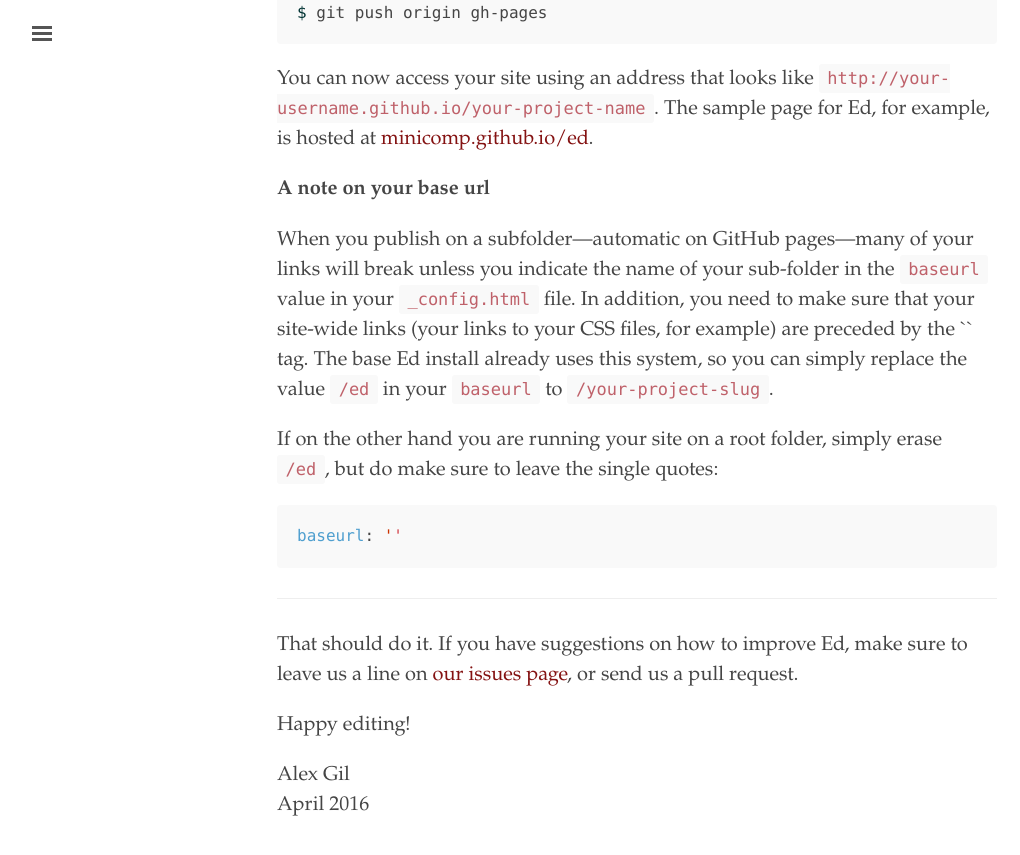
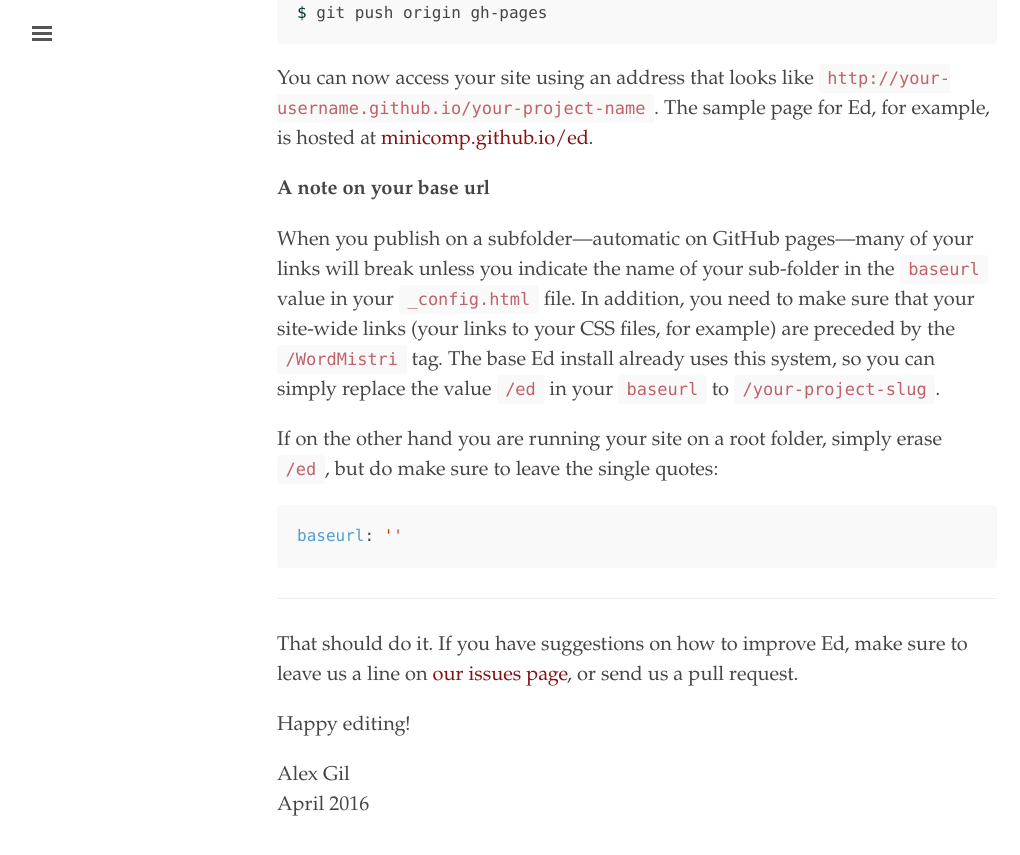
Before and after one commit to WordMistri/WordMistri.github.io, a Jekyll site: the page built from documentation.md, in a window 1280 px wide and 900 px high, scrolled down 21554 px. Shown: the top 855 px of the window, without its empty margins (3-1023 px from the left). Built offline with Jekyll 4.4.1, drawn with Linux system fonts in a browser that asks for light colours; some of the changed text lies outside the part shown.

Commit message:
Update _config.yml

```diff
--- a/_config.yml
+++ b/_config.yml
@@ -5,7 +5,7 @@ title:               Ed.
 tagline:             'a jekyll theme for minimal editions'
 description:         'Ed is a Jekyll theme designed for textual editors based on minimal computing principles, and focused on legibility and flexibility.'
 url:                 'http://minicomp.github.io'
-baseurl:             ''
+baseurl:             '/WordMistri'
 
 # About/contact
 author:
```
